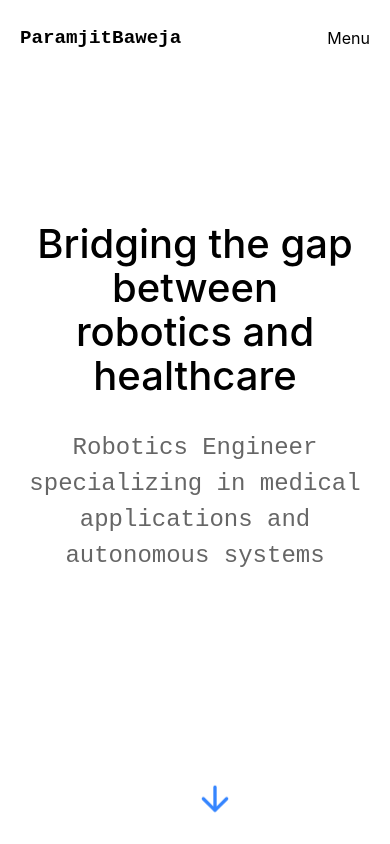
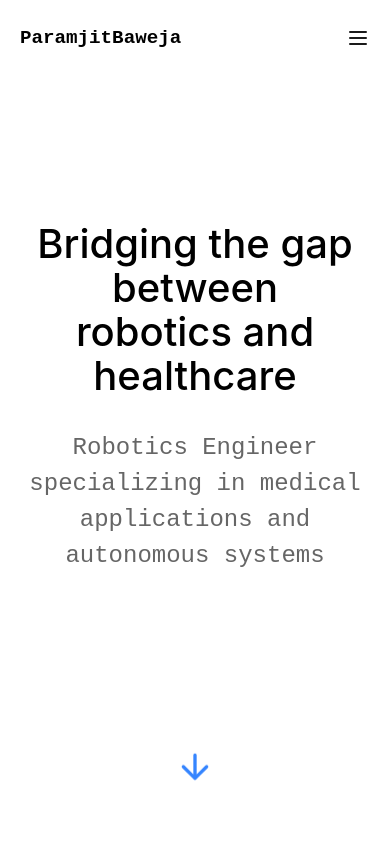
Before and after one commit to ParamjitBaweja/portfolio, a React (Create React App) app: page / in a window 390 px wide. Shown: the top 844 px of the page. Built offline with nearby package versions, Linux system fonts and the light colour scheme.

Commit message:
arrow fix mobile

```diff
--- a/src/App.tsx
+++ b/src/App.tsx
@@ -113,14 +113,25 @@ const ProjectLink = styled.a`
 const DownArrow = styled(motion.div)`
   position: absolute;
   bottom: 2rem;
-  left: 50%;
-  transform: translateX(-50%);
+  left: 0;
+  right: 0;
+  margin: 0 auto;
   cursor: pointer;
   color: ${theme.colors.accent};
+  width: 2.5rem;
+  height: 2.5rem;
+  display: flex;
+  align-items: center;
+  justify-content: center;
+  z-index: 1;
 
   svg {
-    width: 2.5rem;
-    height: 2.5rem;
+    width: 100%;
+    height: 100%;
+  }
+
+  @media (max-width: ${theme.breakpoints.mobile}) {
+    bottom: 4rem;
   }
 `;
 
--- a/src/components/Navigation.tsx
+++ b/src/components/Navigation.tsx
@@ -1,6 +1,7 @@
 import React, { useState, useEffect } from 'react';
 import styled from 'styled-components';
 import theme from '../theme';
+import { Menu, X } from 'lucide-react';
 
 const Nav = styled.nav<{ isScrolled: boolean }>`
   position: fixed;
@@ -10,7 +11,7 @@ const Nav = styled.nav<{ isScrolled: boolean }>`
   background: ${props => props.isScrolled ? theme.colors.navBackground : 'transparent'};
   backdrop-filter: ${props => props.isScrolled ? 'blur(8px)' : 'none'};
   box-shadow: ${props => props.isScrolled ? '0 2px 20px rgba(0, 0, 0, 0.1)' : 'none'};
-  z-index: 1000;
+  z-index: 100;
   transition: ${theme.transitions.smooth};
   font-family: ${theme.typography.fontFamily};
 `;
@@ -68,9 +69,11 @@ const NavLink = styled.a`
 const MobileMenu = styled.div`
   display: none;
   cursor: pointer;
+  color: ${theme.colors.text};
 
   @media (max-width: ${theme.breakpoints.mobile}) {
-    display: block;
+    display: flex;
+    align-items: center;
   }
 `;
 
@@ -88,7 +91,14 @@ const MobileNav = styled.div<{ isOpen: boolean }>`
   gap: 2rem;
   transform: translateX(${props => props.isOpen ? '0' : '100%'});
   transition: ${theme.transitions.smooth};
-  z-index: 999;
+  z-index: 1000;
+`;
+
+const CloseButton = styled(MobileMenu)`
+  position: absolute;
+  top: 1.5rem;
+  right: 1.5rem;
+  z-index: 1001;
 `;
 
 const Navigation: React.FC = () => {
@@ -118,17 +128,19 @@ const Navigation: React.FC = () => {
             <NavLink href="#extracurriculars">Beyond Code</NavLink>
           </NavLinks>
           <MobileMenu onClick={() => setIsMobileMenuOpen(true)}>
-            Menu
+            <Menu size={24} />
           </MobileMenu>
         </NavContent>
       </Nav>
 
       <MobileNav isOpen={isMobileMenuOpen}>
+        <CloseButton onClick={() => setIsMobileMenuOpen(false)}>
+          <X size={24} />
+        </CloseButton>
         <NavLink href="#journey" onClick={() => setIsMobileMenuOpen(false)}>Journey</NavLink>
         <NavLink href="#projects" onClick={() => setIsMobileMenuOpen(false)}>Projects</NavLink>
+        <NavLink href="#resume" onClick={() => setIsMobileMenuOpen(false)}>Resume</NavLink>
         <NavLink href="#extracurriculars" onClick={() => setIsMobileMenuOpen(false)}>Beyond Code</NavLink>
-        <NavLink href="#resume" onClick={() => setIsMobileMenuOpen(false)}>Resume</NavLink>
-        <NavLink href="#" onClick={() => setIsMobileMenuOpen(false)} style={{ marginTop: '2rem' }}>Close</NavLink>
       </MobileNav>
     </>
   );
```
